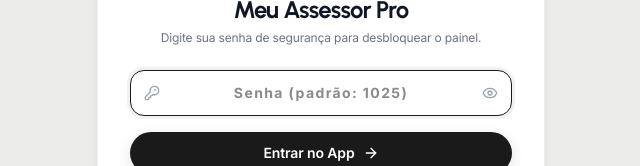
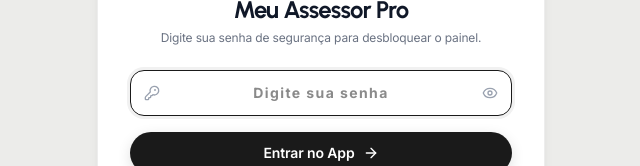
Before and after one commit to ruanhoracio/meu-acessor, a Next.js app in the folder apps/web/: page /config in a window 1280 px wide. Shown: the part 344-510 px from the top of the page, without its empty margins (319-959 px from the left). Built offline with nearby package versions, Linux system fonts and the light colour scheme.

Commit message:
fix: remove textos e dicas de senha padrao da tela de bloqueio e das configuracoes

```diff
--- a/apps/web/app/config/page.tsx
+++ b/apps/web/app/config/page.tsx
@@ -484,7 +484,7 @@ export default function ConfigPage() {
           <div className="flex flex-col sm:flex-row sm:items-center justify-between gap-3 p-4 rounded-xl bg-gray-50 border border-gray-200">
             <div>
               <p className="text-sm font-bold text-gray-900">Senha de Acesso do App</p>
-              <p className="text-xs text-gray-500">Senha padrão atual: <code className="font-bold text-accent">1025</code></p>
+              <p className="text-xs text-gray-500">Defina uma nova senha de segurança para proteger o acesso ao painel.</p>
             </div>
 
             <div className="flex items-center gap-2">
--- a/apps/web/components/auth/auth-gate.tsx
+++ b/apps/web/components/auth/auth-gate.tsx
@@ -98,7 +98,7 @@ export function AuthGate({ children }: { children: React.ReactNode }) {
                   setSenhaInput(e.target.value);
                   setErro(false);
                 }}
-                placeholder="Senha (padrão: 1025)"
+                placeholder="Digite sua senha"
                 className="input w-full pl-10 pr-10 text-center font-bold tracking-widest text-lg py-3 rounded-2xl border-gray-200 focus:border-accent"
                 autoFocus
                 required
@@ -114,7 +114,7 @@ export function AuthGate({ children }: { children: React.ReactNode }) {
 
             {erro && (
               <p className="text-xs font-bold text-red-500 animate-shake">
-                Senha incorreta. Tente novamente (Dica: 1025).
+                Senha incorreta. Tente novamente.
               </p>
             )}
 
```
